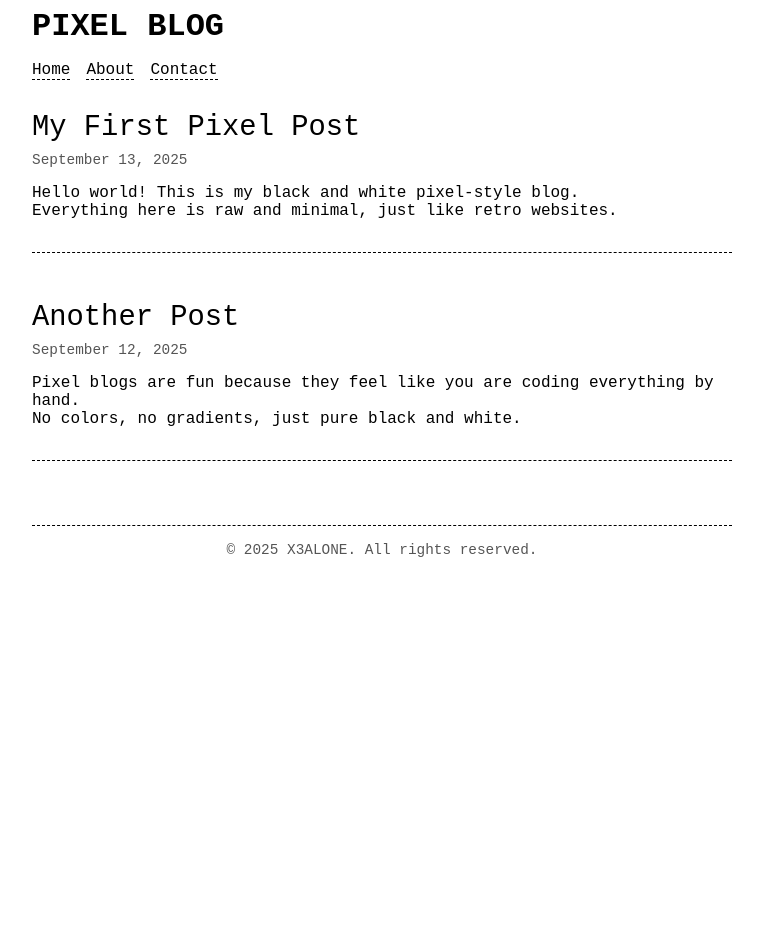
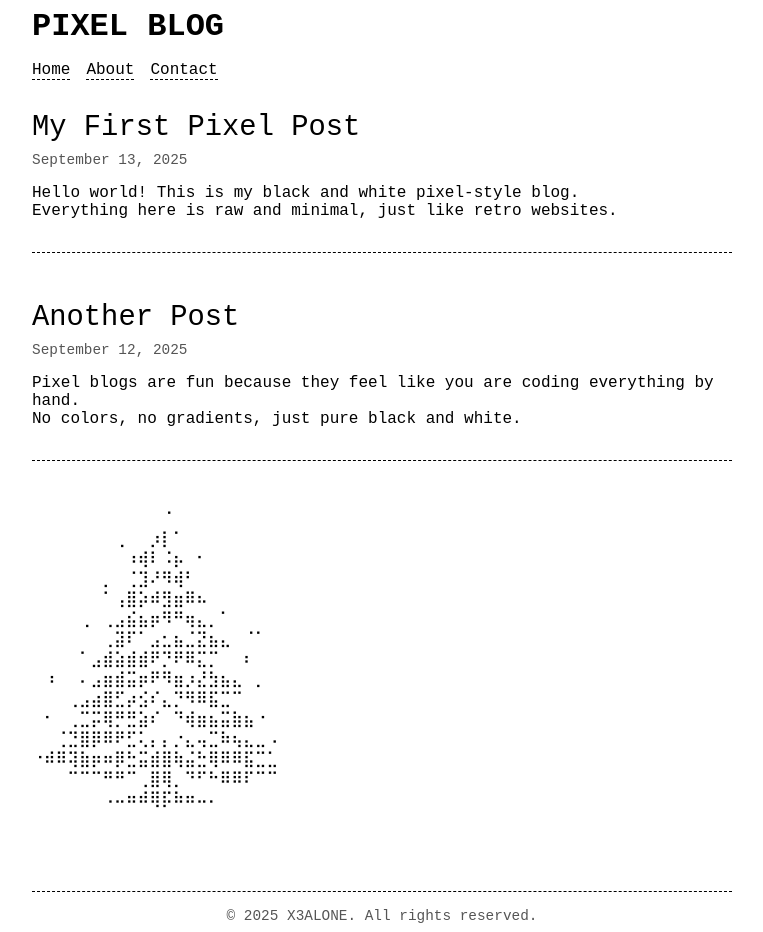
Before and after one commit to x3alone/01blog, an Angular app in the folder frontend-01blog/: page / in a window 1280 px wide. Shown: the whole page, without its empty margins (258-1021 px from the left). Before the commit the page ends 800 px from the top, so only its background shows below. Built offline with nearby package versions, Linux system fonts and the light colour scheme.

Commit message:
need to add postgresql and the rest (checktodo).

```diff
--- a/frontend-01blog/src/app/app.component.html
+++ b/frontend-01blog/src/app/app.component.html
@@ -15,8 +15,25 @@
       <div class="post-content">{{ post.content }}</div>
     </div>
   </main>
+  <pre>
+⠀⠀⠀⠀⠀⠀⠀⠀⠀⠀⠀⠈⠀⠀⠀⠀⠀⠀⠀⠀⠀
+⠀⠀⠀⠀⠀⠀⠀⢀⠀⠀⡰⡇⠁⠀⠀⠀⠀⠀⠀⠀⠀
+⠀⠀⠀⠀⠀⠀⠀⠀⠰⢾⠇⠨⡦⠀⠂⠀⠀⠀⠀⠀⠀
+⠀⠀⠀⠀⠀⠀⡀⠀⢈⣹⠜⠻⢾⠃⠀⠀⠀⠀⠀⠀⠀
+⠀⠀⠀⠀⠀⠀⠁⢠⣿⡵⠾⣻⣶⠿⠦⠀⠀⠀⠀⠀⠀
+⠀⠀⠀⠀⢀⠀⢀⣠⣮⣦⡶⠻⠛⢶⣄⡀⠁⠀⠀⠀⠀
+⠀⠀⠀⠀⠀⠀⢀⣽⠏⠁⣠⣂⣦⣈⣝⣦⣄⠀⠈⠁⠀
+⠀⠀⠀⠀⠁⣠⣾⣵⣾⣾⠟⡙⠟⠿⣍⡉⠀⠀⠆⠀⠀
+⠀⠰⠀⠀⠄⣠⣶⣾⣭⡶⠟⠻⣶⡰⣜⣳⣦⣄⠀⡀⠀
+⠀⠀⠀⢀⣠⣴⣿⣋⡴⣪⠎⣄⡙⠻⠿⣯⣉⠉⠀⠀⠀
+⠀⠂⠀⢀⣉⡭⢿⡛⣛⣵⠎⠀⠙⢾⣶⣦⣭⣷⣦⠐⠀
+⠀⠀⢈⣙⣿⡿⠿⠟⣋⢅⡄⡄⡐⣄⢤⣉⠷⢦⣄⣀⠠
+⠐⠾⠿⢽⣷⡶⠶⡿⣓⣭⣾⣿⢷⣬⣓⢿⠿⠿⣯⣉⣁
+⠀⠀⠀⠉⠉⠉⠛⠛⠉⢀⣿⢿⡀⠙⠋⠓⠿⠿⠏⠉⠉
+⠀⠀⠀⠀⠀⠀⠠⠤⠶⠾⢿⡯⠷⠶⠤⠄⠀⠀⠀⠀⠀
+  </pre>
+  <footer>
 
-  <footer>
     &copy; 2025 X3ALONE. All rights reserved.
   </footer>
 </div>
```
